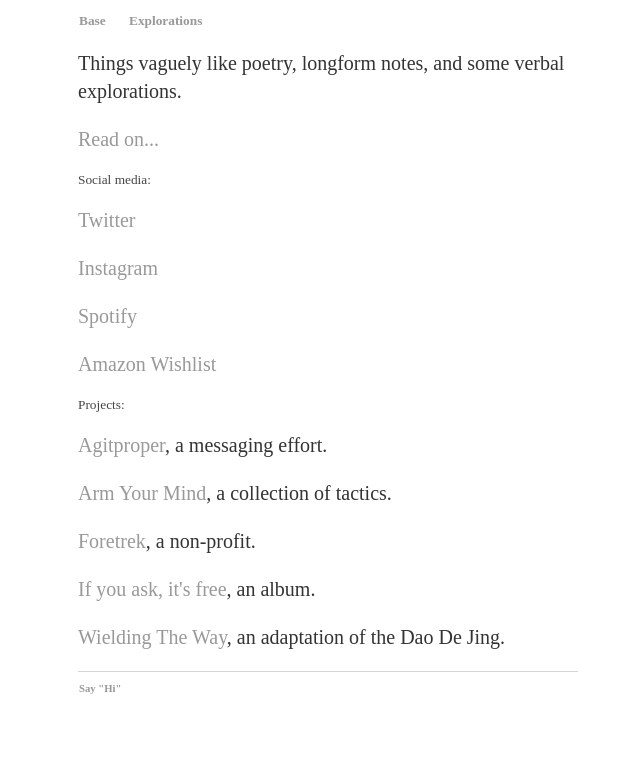
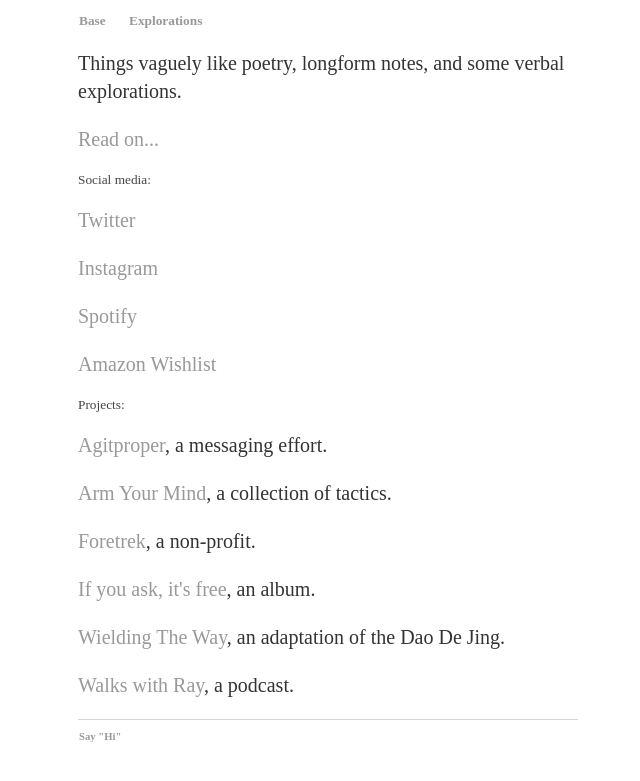
Before and after one commit to ray-dorai/ray-dorai.github.io, a Jekyll site: the page built from index.html, in a window 1280 px wide. Shown: the top 781 px of the page, without its empty margins (312-952 px from the left). Built offline with Jekyll 4.4.1, drawn with Linux system fonts in a browser that asks for light colours.

Commit message:
Update index.html

```diff
--- a/index.html
+++ b/index.html
@@ -19,6 +19,7 @@
 	        <p><a href="https://foretrek.com/">Foretrek</a>, a non-profit.</p>
 	        <p><a href="https://raydoraisamy.bandcamp.com/album/if-you-ask-its-free">If you ask, it's free</a>, an album.</p>
 	        <p><a href="https://www.amazon.com/dp/B09HCL6HS2/ref=cm_sw_r_tw_dp_7FTXV1X6M9MHGNC0YS0D">Wielding The Way</a>, an adaptation of the Dao De Jing.</p>
+	        <p><a href="https://anchor.fm/walkswithray">Walks with Ray</a>, a podcast.</p>
 
 
 </div><!-- /.blurb -->
```
